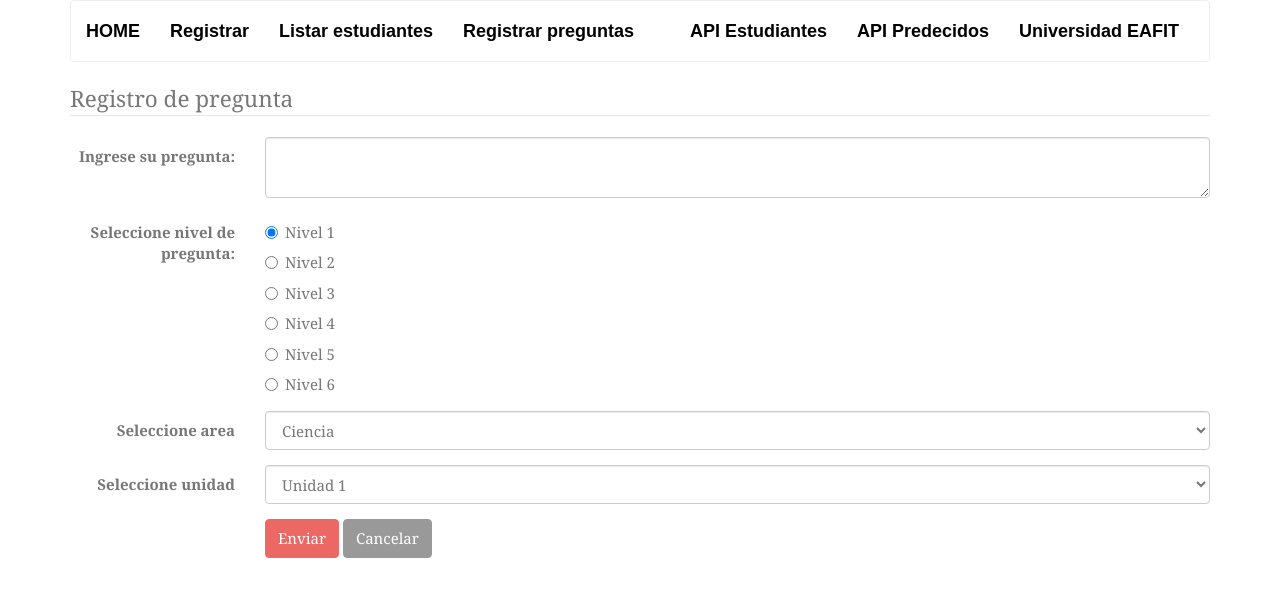
After one commit to mzabala1/REST_AI_STEM, a Django app: page /registro/pregunta in a window 1280 px wide. The commit adds this page. Shown: the top 597 px of the page. Run offline with Django 3.2, Linux system fonts and the light colour scheme; some libraries are stand-ins or nearby versions; some web fonts are replaced.

Commit message:
Agregado pagina de registro de preguntas

```diff
--- a/STEM/urls.py
+++ b/STEM/urls.py
@@ -1,14 +1,15 @@
 from django.urls import path
-from .views import index, estudiante_view, estudiante_list, estudianteFullList, estudianteRudView, predecidosFullList, predecidosRudView
+from .views import index, estudiante_view, estudiante_list, estudianteFullList, estudianteRudView, predecidosFullList, predecidosRudView, registro_preguntas
 
 app_name = "REST_AI_STEM"
 
 urlpatterns = [
     path('', index, name="index"),
-    path('registro/', estudiante_view, name="registro_estudiante"),
+    path('registro/estudiante', estudiante_view, name="registro_estudiante"),
     path('listar/', estudiante_list, name="listar_estudiantes"),
     path('api/estudiante/', estudianteFullList.as_view(), name='estudiante-list'),
     path('api/estudiante/<pk>/', estudianteRudView.as_view(), name='estudiante-rud'),
     path('api/predecidos/', predecidosFullList.as_view(), name='predecidos-list'),
     path('api/predecidos/<pk>/', predecidosRudView.as_view(), name='predecidos-rud'),
+    path('registro/pregunta', registro_preguntas, name='registro-preguntas'),
 ]
--- a/STEM/views.py
+++ b/STEM/views.py
@@ -36,6 +36,9 @@ class predecidosFullList(generics.ListAPIView):
 
 def index(request):
     return render(request, 'estudiante/index.html',)
+
+def registro_preguntas(request):
+    return render(request, 'estudiante/registro_pregunta.html',)
 
 def estudiante_view(request):
 
--- a/templates/base/base.html
+++ b/templates/base/base.html
@@ -25,6 +25,7 @@
                                     <ul class="nav navbar-nav">
                                         <li><a href="{% url 'app-stem:registro_estudiante' %}">Registrar</a></li>
                                         <li><a href="{% url 'app-stem:listar_estudiantes' %}">Listar estudiantes</a></li>
+                                        <li><a href="{% url 'app-stem:registro-preguntas' %}">Registrar preguntas</a></li>
                                     </ul>
                                     <ul class="nav navbar-nav navbar-right">
                                         <li><a href="{% url 'app-stem:estudiante-list' %}">API Estudiantes</a></li>
--- /dev/null
+++ b/templates/estudiante/registro_pregunta.html
@@ -0,0 +1,88 @@
+{% extends 'base/base.html' %}
+
+{% block tittle %}
+    Preguntas
+{% endblock %}
+
+{% block content %}
+    <form class="form-horizontal">
+        <fieldset>
+            <legend>Registro de pregunta</legend>
+            <div class="form-group">
+                <label for="textArea" class="col-lg-2 control-label">Ingrese su pregunta:</label>
+                <div class="col-lg-10">
+                    <textarea class="form-control" rows="2" id="textArea"></textarea>
+                </div>
+            </div>
+            <div class="form-group">
+                <label class="col-lg-2 control-label">Seleccione nivel de pregunta:</label>
+                <div class="col-lg-10">
+                    <div class="radio">
+                        <label>
+                            <input type="radio" name="optionsRadios" id="optionsRadios1" value="option1" checked="">
+                            Nivel 1
+                        </label>
+                    </div>
+                    <div class="radio">
+                        <label>
+                            <input type="radio" name="optionsRadios" id="optionsRadios2" value="option2">
+                            Nivel 2
+                        </label>
+                    </div>
+                    <div class="radio">
+                        <label>
+                            <input type="radio" name="optionsRadios" id="optionsRadios2" value="option3">
+                            Nivel 3
+                        </label>
+                    </div>
+                    <div class="radio">
+                        <label>
+                            <input type="radio" name="optionsRadios" id="optionsRadios2" value="option4">
+                            Nivel 4
+                        </label>
+                    </div>
+                    <div class="radio">
+                        <label>
+                            <input type="radio" name="optionsRadios" id="optionsRadios2" value="option5">
+                            Nivel 5
+                        </label>
+                    </div>
+                    <div class="radio">
+                        <label>
+                            <input type="radio" name="optionsRadios" id="optionsRadios2" value="option6">
+                            Nivel 6
+                        </label>
+                    </div>
+                </div>
+            </div>
+            <div class="form-group">
+                <label for="select" class="col-lg-2 control-label">Seleccione area</label>
+                <div class="col-lg-10">
+                    <select class="form-control" id="select">
+                        <option>Ciencia</option>
+                        <option>Tecnología</option>
+                        <option>Ingeniería</option>
+                        <option>Matematica</option>
+                    </select>
+                </div>
+            </div>
+            <div class="form-group">
+                <label for="select" class="col-lg-2 control-label">Seleccione unidad</label>
+                <div class="col-lg-10">
+                    <select class="form-control" id="select">
+                        <option>Unidad 1</option>
+                        <option>Unidad 2</option>
+                        <option>Unidad 3</option>
+                        <option>Unidad 4</option>
+                    </select>
+                </div>
+            </div>
+            <div class="form-group">
+                <div class="col-lg-10 col-lg-offset-2">
+                    <button type="reset" class="btn btn-primary">Enviar</button>
+                    <button type="reset" class="btn btn-default">Cancelar</button>
+                </div>
+            </div>
+        </fieldset>
+    </form>
+{% endblock %}
```
